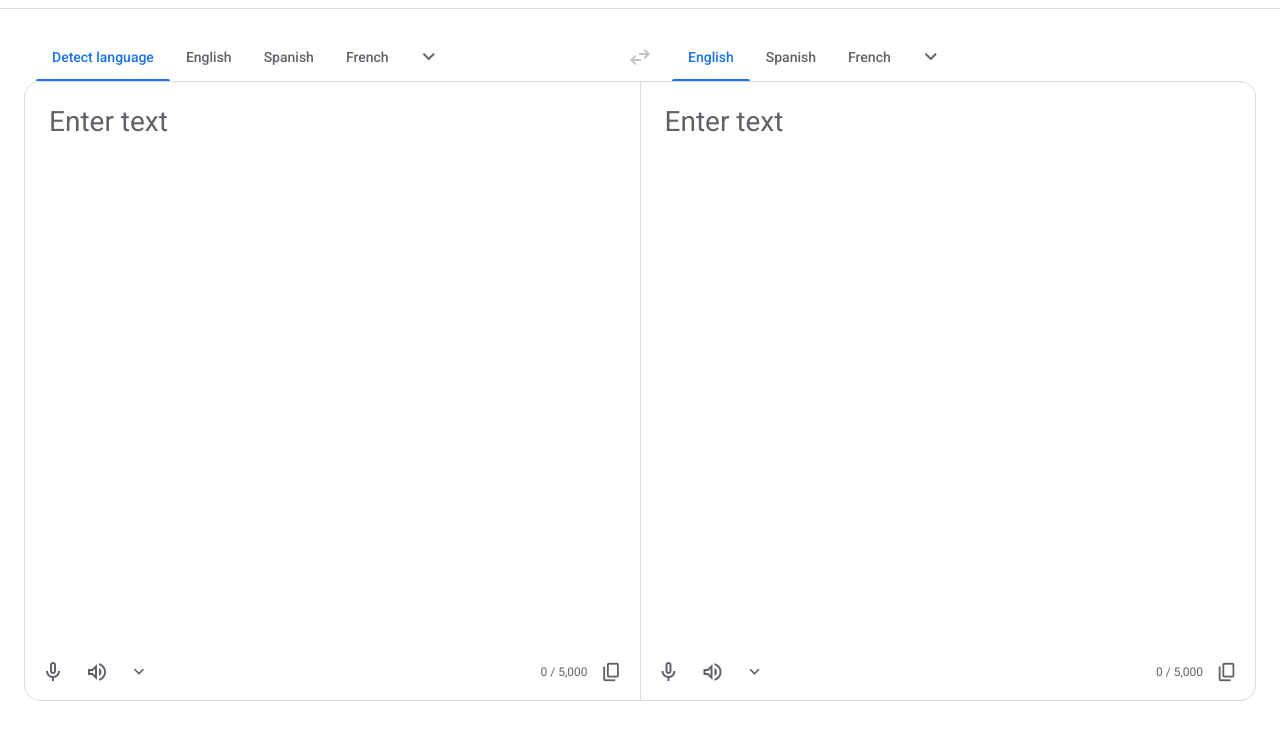
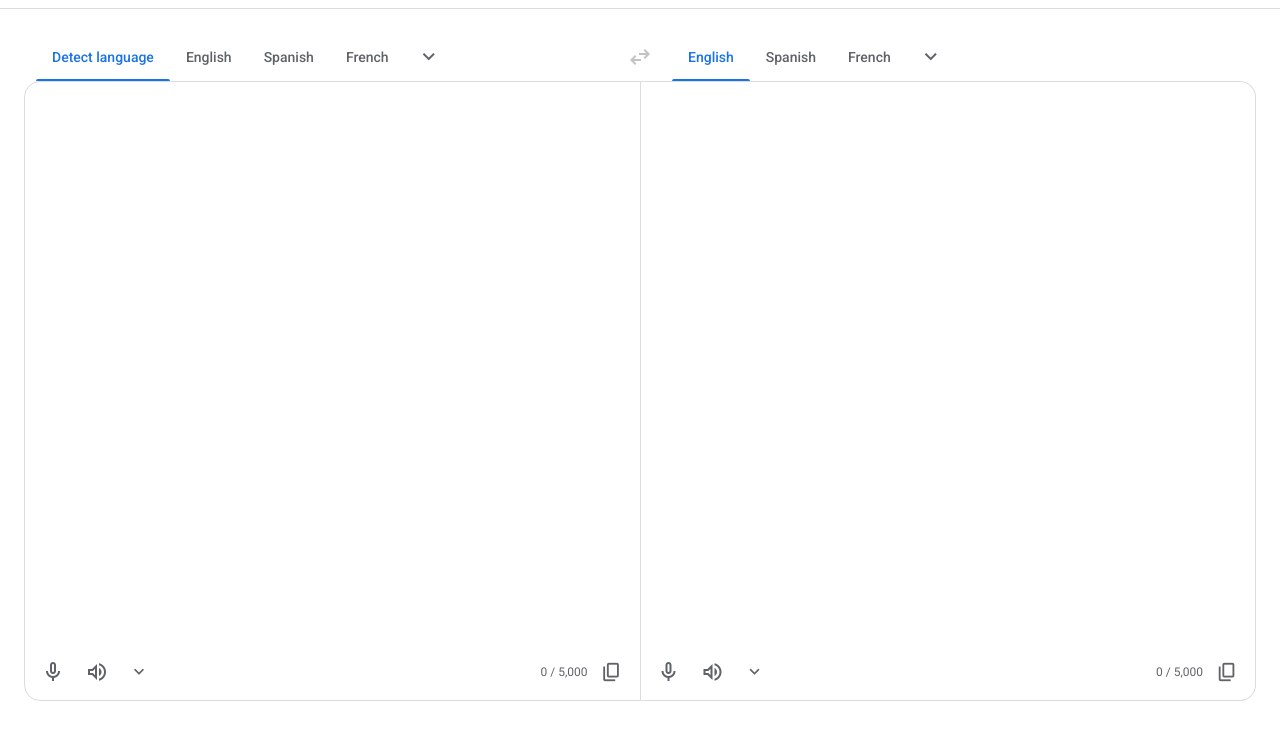
Before and after one commit to stevelacey/translate, a website: page index.html in a window 1280 px wide. Shown: the part 55-794 px from the top of the page. Drawn offline with nearby package versions, Linux system fonts and the light colour scheme; a web font is replaced by a local one.

Commit message:
Drop the Enter text placeholder

```diff
--- a/index.html
+++ b/index.html
@@ -366,7 +366,7 @@
 
   <div class="panes">
     <div class="pane left" data-side="0">
-      <textarea id="text-0" placeholder="Enter text" spellcheck="false"></textarea>
+      <textarea id="text-0" spellcheck="false"></textarea>
       <button class="iconbtn clear" data-side="0" title="Clear text" hidden><span class="ms" style="font-size:24px">close</span></button>
       <div class="foot">
         <button class="iconbtn mic" data-side="0" title="Translate by voice"><span class="ms" style="font-size:24px">mic</span></button>
@@ -377,7 +377,7 @@
       </div>
     </div>
     <div class="pane right" data-side="1">
-      <textarea id="text-1" placeholder="Enter text" spellcheck="false"></textarea>
+      <textarea id="text-1" spellcheck="false"></textarea>
       <button class="iconbtn clear" data-side="1" title="Clear text" hidden><span class="ms" style="font-size:24px">close</span></button>
       <div class="foot">
         <button class="iconbtn mic" data-side="1" title="Translate by voice"><span class="ms" style="font-size:24px">mic</span></button>
```
